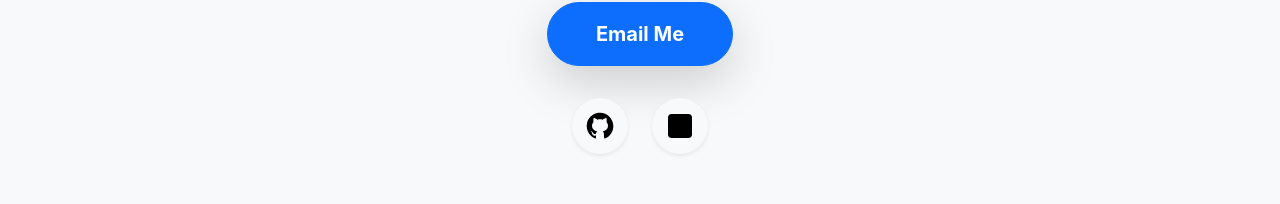
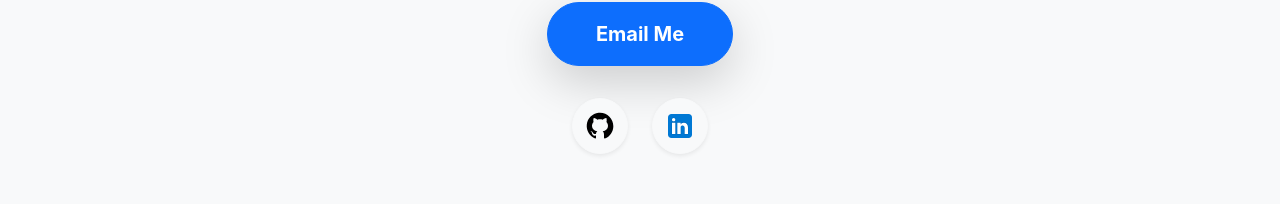
Before and after one commit to WestonGuidero/weston-guidero-portfolio, a React (Vite) app: page / in a window 1280 px wide. Shown: the part 3864-4068 px from the top of the page. Built offline with nearby package versions, Linux system fonts and the light colour scheme.

Commit message:
Fixed linkedin icon blue showing up as black.

```diff
--- a/src/App.jsx
+++ b/src/App.jsx
@@ -314,20 +314,20 @@ function App() {
                 target="_blank"
                 rel="noopener noreferrer"
                 className="btn btn-light rounded-circle shadow-sm p-3 d-flex align-items-center justify-content-center" /* Added Bootstrap classes for button-like appearance */
-                style={{ width: '56px', height: '56px' }} /* Fixed size */
+                style={{ color: '#333', width: '56px', height: '56px' }} /* Set specific color and fixed size */
               >
                 {/* GitHub Icon - Using imported SVG as an <img> tag */}
-                <img src={githubIcon} alt="GitHub" style={{ width: '32px', height: '32px', filter: 'brightness(0) invert(0)' }} /> {/* Added filter for black color */}
+                <img src={githubIcon} alt="GitHub" style={{ width: '32px', height: '32px' }} />
               </a>
               <a
                 href="https://linkedin.com/in/weston-guidero"
                 target="_blank"
                 rel="noopener noreferrer"
                 className="btn btn-light rounded-circle shadow-sm p-3 d-flex align-items-center justify-content-center" /* Added Bootstrap classes for button-like appearance */
-                style={{ width: '56px', height: '56px' }} /* Fixed size */
+                style={{ color: '#0A66C2', width: '56px', height: '56px' }} /* Set specific color and fixed size */
               >
                 {/* LinkedIn Icon - Using imported SVG as an <img> tag */}
-                <img src={linkedinIcon} alt="LinkedIn" style={{ width: '32px', height: '32px', filter: 'brightness(0) invert(0) sepia(100%) saturate(5000%) hue-rotate(190deg)' }} /> {/* Added filter for LinkedIn blue */}
+                <img src={linkedinIcon} alt="LinkedIn" style={{ width: '32px', height: '32px' }} />
               </a>
             </div>
           </div>
```
